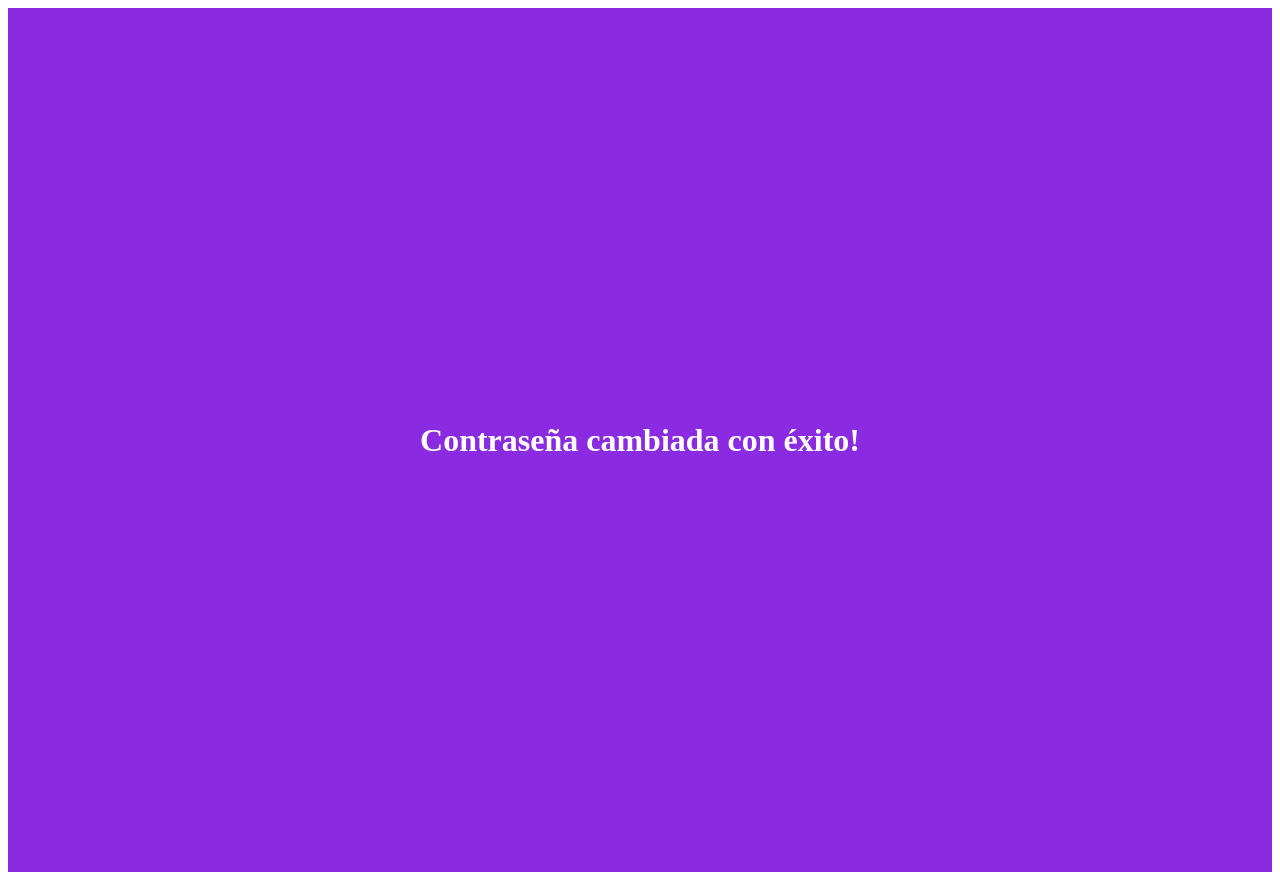
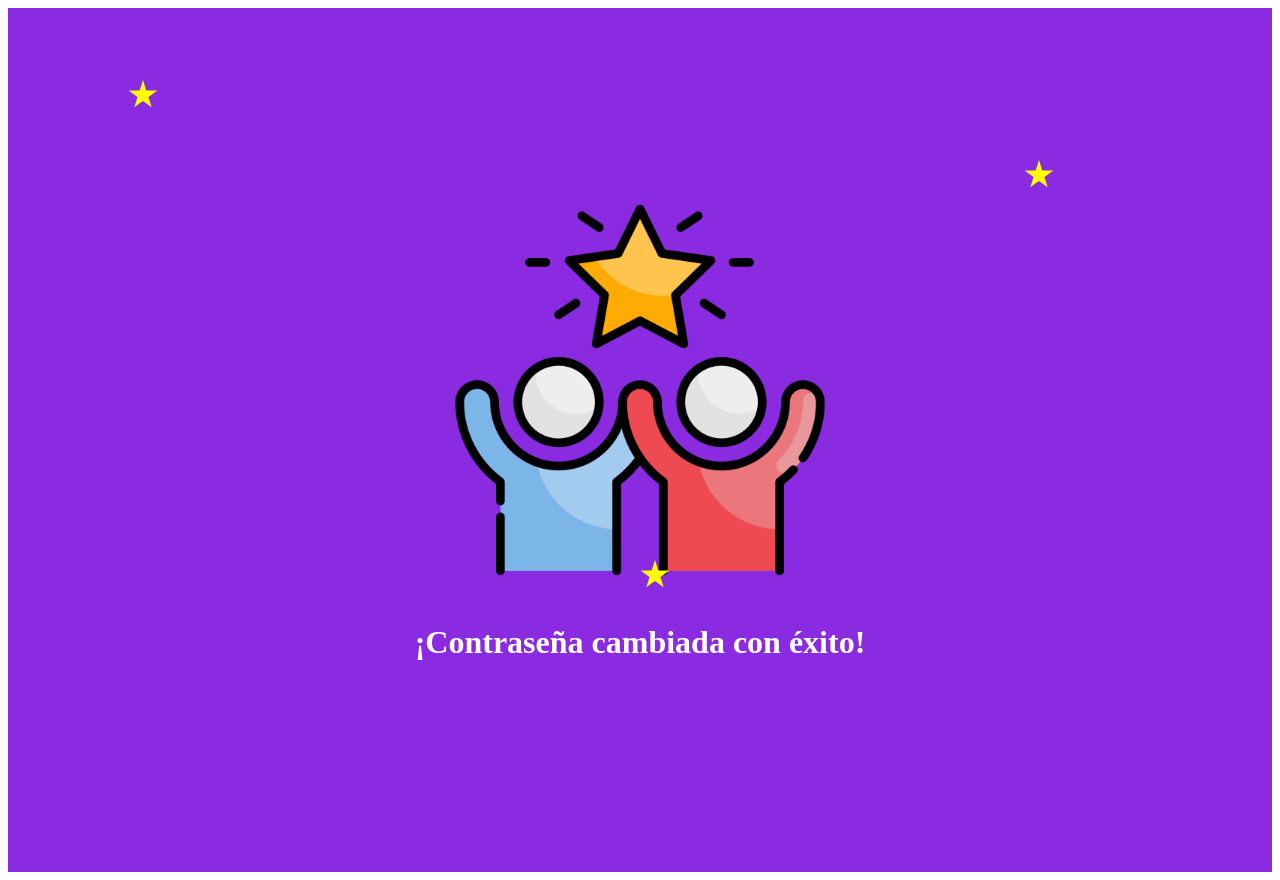
Before and after one commit to felitba/BillyWeb, a Vue app: page /pchanged in a window 1280 px wide. Built offline with nearby package versions, Linux system fonts and the light colour scheme.

Commit message:
change password view

```diff
--- a/src/views/PasswordChanged.vue
+++ b/src/views/PasswordChanged.vue
@@ -1,6 +1,11 @@
 <template>
     <div class="success-container">
-    <h1>Contraseña cambiada con éxito!</h1>
+    <img src="@/assets/success.png" alt="Success" class="success-image" />
+      <h1>¡Contraseña cambiada con éxito!</h1>
+      <!-- Adding stars -->
+      <div class="star-1"></div>
+      <div class="star-2"></div>
+      <div class="star-3"></div>
     </div>
   </template>
 
@@ -17,4 +22,72 @@
     margin: 0;
     color: #ffffff;
   }
+
+  /* Success Image Styles */
+  .success-image {
+    width: 30vw; /* Adjust size as needed */
+    height: auto; /* Maintain aspect ratio */
+    margin-bottom: 20px; /* Space below the image */
+  }
+
+  /* Star Styles */
+  .star-1, .star-2, .star-3 {
+    position: absolute;
+    width: 30px;
+    height: 30px;
+    background-color: yellow; /* Star color */
+    clip-path: polygon(50% 0%, 61% 35%, 98% 35%, 68% 57%, 79% 91%, 50% 70%, 21% 91%, 32% 57%, 2% 35%, 39% 35%);
+  }
+
+  .star-1 {
+    top: 10%; /* Position for star 1 */
+    left: 10%; /* Position for star 1 */
+  }
+
+  .star-2 {
+    top: 20%; /* Position for star 2 */
+    left: 80%; /* Position for star 2 */
+  }
+
+  .star-3 {
+    top: 70%; /* Position for star 3 */
+    left: 50%; /* Position for star 3 */
+  }
+
+  /* Square Styles */
+  .square-1, .square-2 {
+    position: absolute;
+    width: 40px;
+    height: 40px;
+    background-color: blue; /* Square color */
+  }
+
+  .square-1 {
+    top: 30%; /* Position for square 1 */
+    left: 20%; /* Position for square 1 */
+  }
+
+  .square-2 {
+    top: 60%; /* Position for square 2 */
+    left: 70%; /* Position for square 2 */
+  }
+
+  /* Circle Styles */
+  .circle-1, .circle-2 {
+    position: absolute;
+    width: 50px;
+    height: 50px;
+    background-color: red; /* Circle color */
+    border-radius: 50%; /* Makes it a circle */
+  }
+
+  .circle-1 {
+    top: 40%; /* Position for circle 1 */
+    left: 30%; /* Position for circle 1 */
+  }
+
+  .circle-2 {
+    top: 80%; /* Position for circle 2 */
+    left: 40%; /* Position for circle 2 */
+  }
   </style>
```
Also changed, not shown: src/assets/success.png (added). Lines whose indentation alone changed are shown as unchanged.
